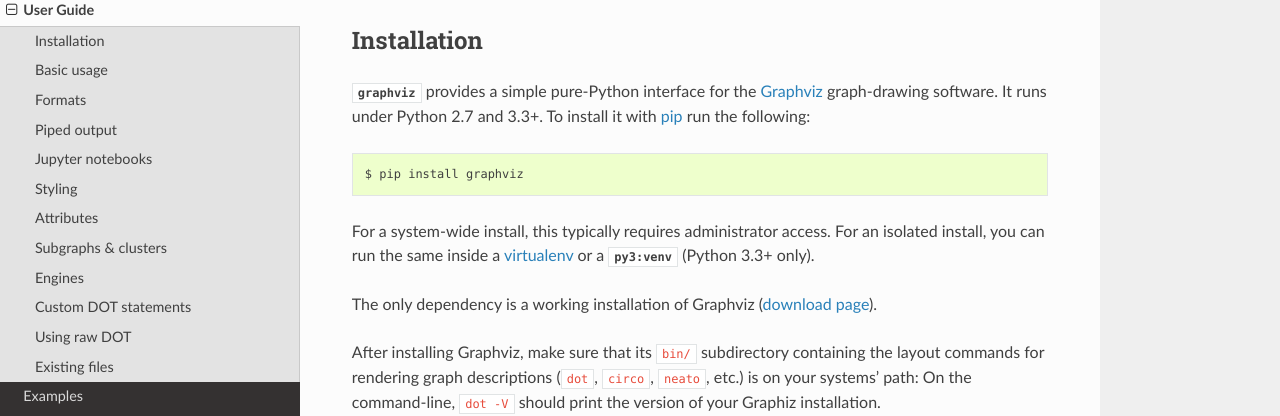
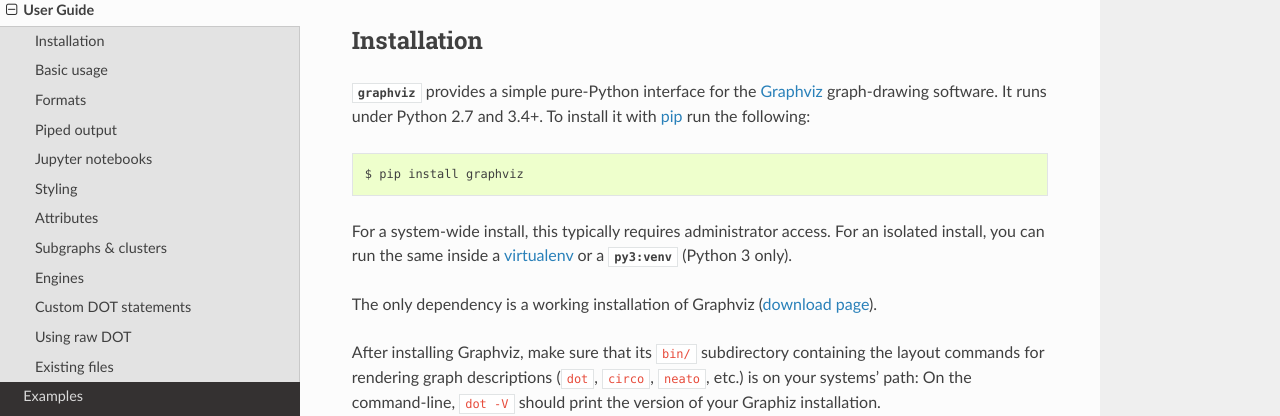
Before and after one commit to xflr6/graphviz, a Sphinx documentation site: the page built from docs/manual.rst, in a window 1280 px wide and 900 px high. Shown: the part 136-552 px from the top of the window. Built offline with Sphinx 7.4.7 and the Read the Docs theme 2.0.0, drawn with Linux system fonts in a browser that asks for light colours; the version number is read from the project's files by our own code.

Commit message:
drop Python 3.3

```diff
--- a/README.rst
+++ b/README.rst
@@ -32,7 +32,7 @@ Links
 Installation
 ------------
 
-This package runs under Python 2.7, and 3.3+, use pip_ to install:
+This package runs under Python 2.7, and 3.4+, use pip_ to install:
 
 .. code:: bash
 
--- a/docs/manual.rst
+++ b/docs/manual.rst
@@ -8,7 +8,7 @@ Installation
 ------------
 
 :mod:`graphviz` provides a simple pure-Python interface for the Graphviz_
-graph-drawing software. It runs under Python 2.7 and 3.3+. To install it
+graph-drawing software. It runs under Python 2.7 and 3.4+. To install it
 with pip_ run the following:
 
 .. code:: bash
@@ -17,7 +17,7 @@ with pip_ run the following:
 
 For a system-wide install, this typically requires administrator access. For an
 isolated install, you can run the same inside a virtualenv_ or a
-:mod:`py3:venv` (Python 3.3+ only).
+:mod:`py3:venv` (Python 3 only).
 
 The only dependency is a working installation of Graphviz (`download page`_).
 
--- a/setup.py
+++ b/setup.py
@@ -23,7 +23,6 @@ setup(
         'Programming Language :: Python :: 2',
         'Programming Language :: Python :: 2.7',
         'Programming Language :: Python :: 3',
-        'Programming Language :: Python :: 3.3',
         'Programming Language :: Python :: 3.4',
         'Programming Language :: Python :: 3.5',
         'Programming Language :: Python :: 3.6',
```
Also changed, not shown: .travis.yml, 2 other files.
